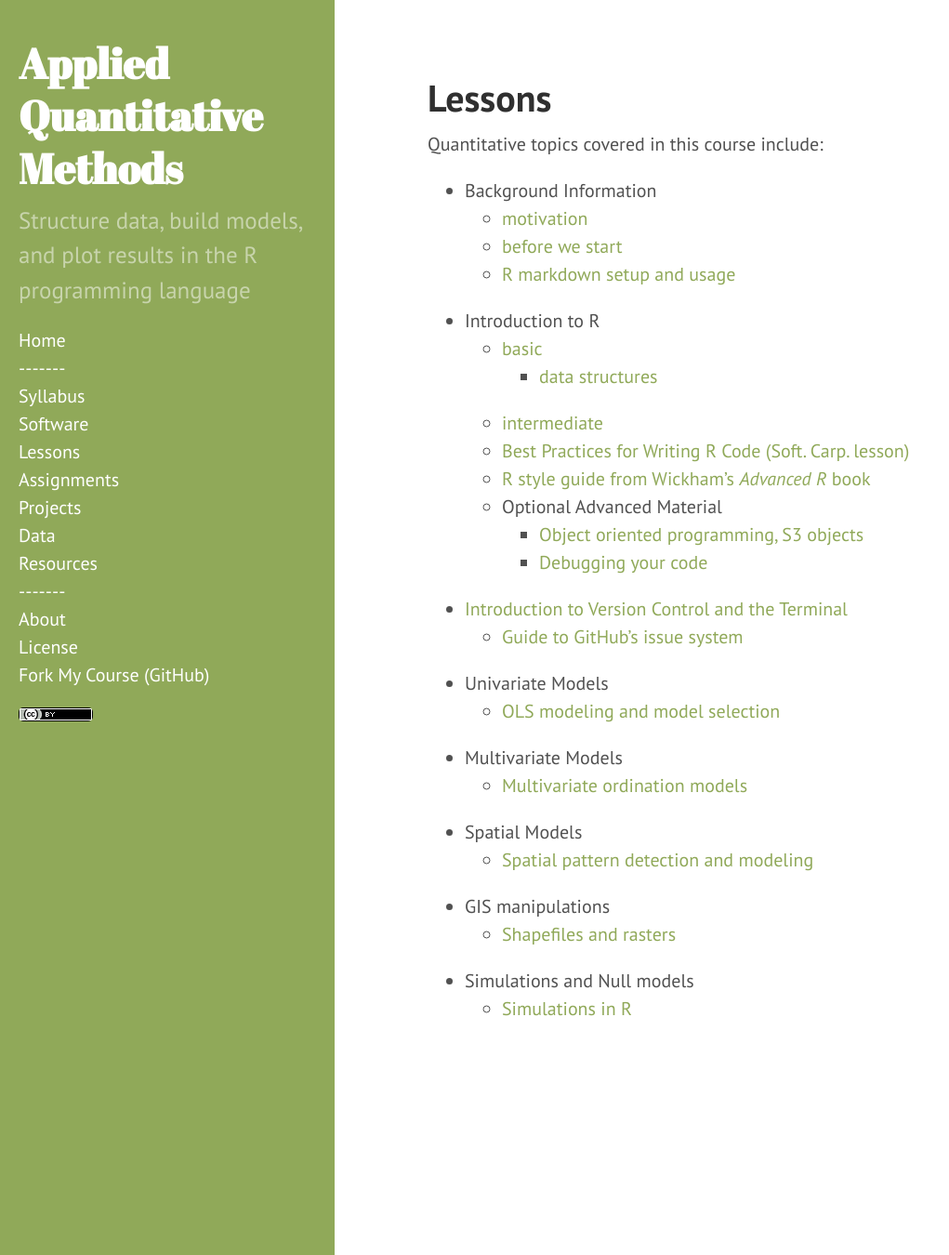
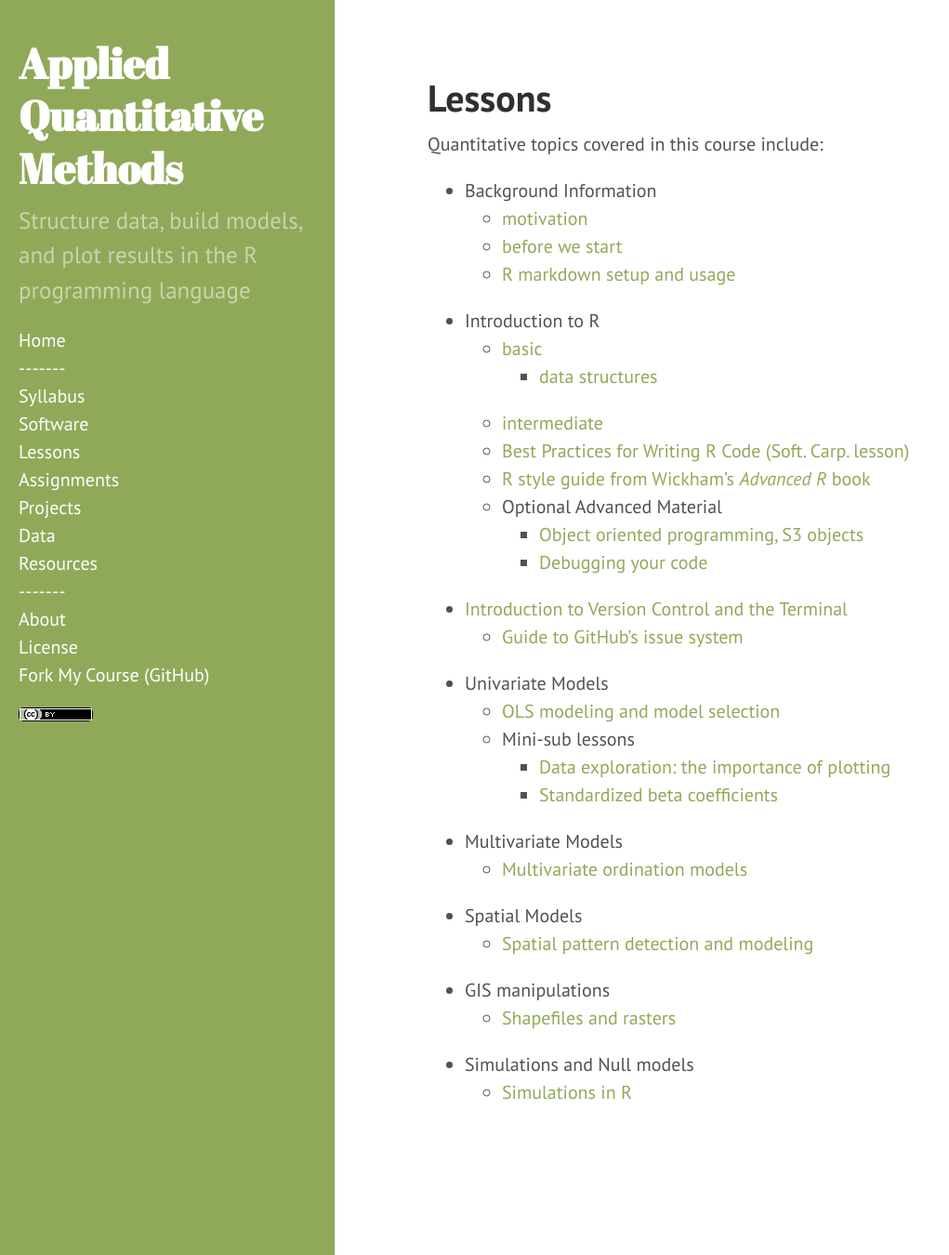
Before and after one commit to dmcglinn/quant_methods, a Jekyll site: the page built from lessons.md, in a window 1280 px wide and 1350 px high. Shown: the whole window at 93% size, without its empty margins (0-1021 px from the left). Built offline with Jekyll 4.4.1, drawn with Linux system fonts in a browser that asks for light colours.

Commit message:
Add links to standardized beta and data exploration mini lessons

```diff
--- a/lessons.md
+++ b/lessons.md
@@ -21,6 +21,9 @@ Quantitative topics covered in this course include:
     - [Guide to GitHub's issue system](https://guides.github.com/features/issues/)
 * Univariate Models
     - <a href='./univariate_models.html'>OLS modeling and model selection</a>
+    - Mini-sub lessons
+        - <a href='./data_exploration.html'>Data exploration: the importance of plotting</a>
+        - <a href='./standardized_beta_coefficients.html'>Standardized beta coefficients</a>
 * Multivariate Models
     - <a href='./multivariate_models.html'>Multivariate ordination models</a>
 * Spatial Models
```
